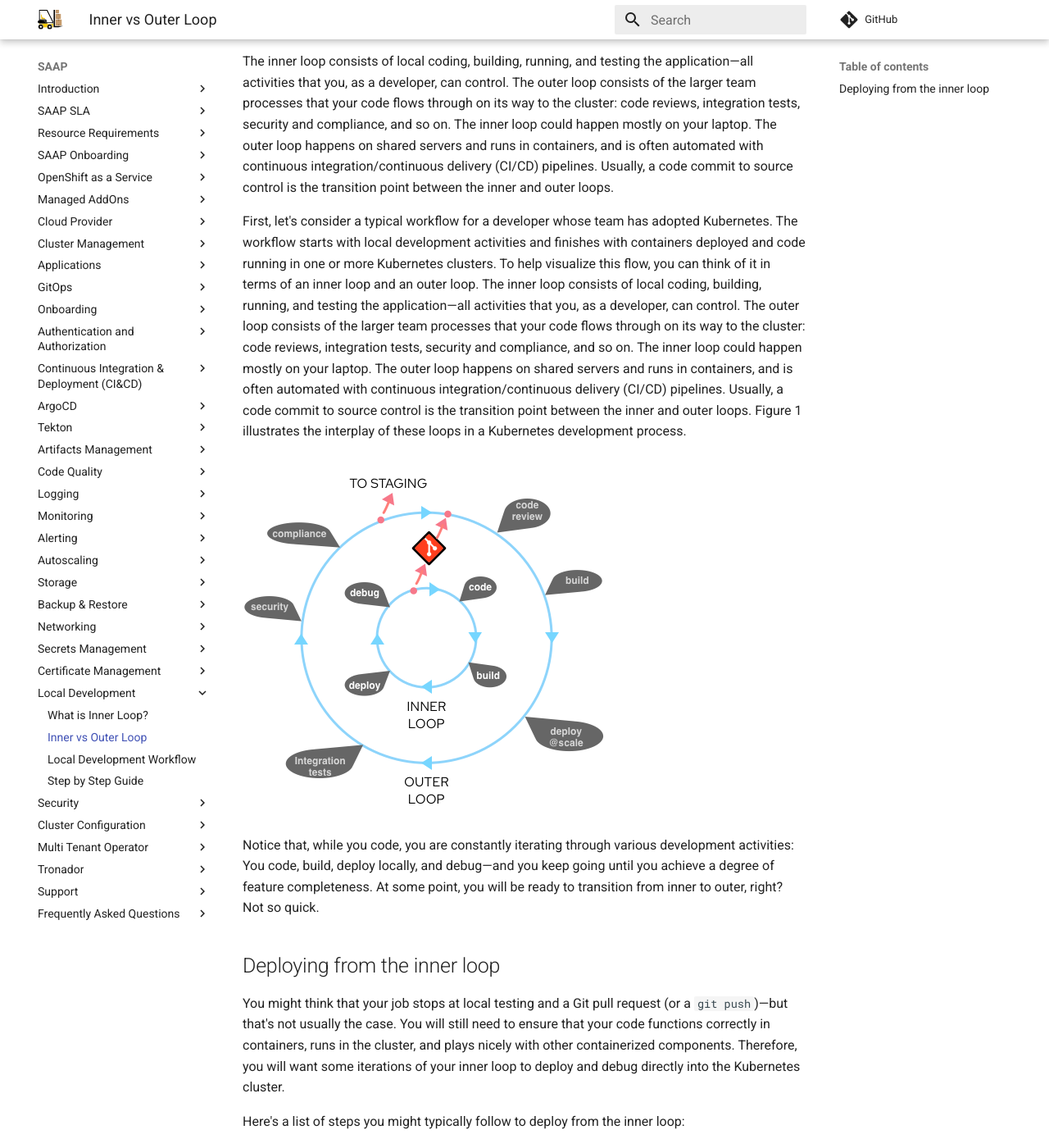
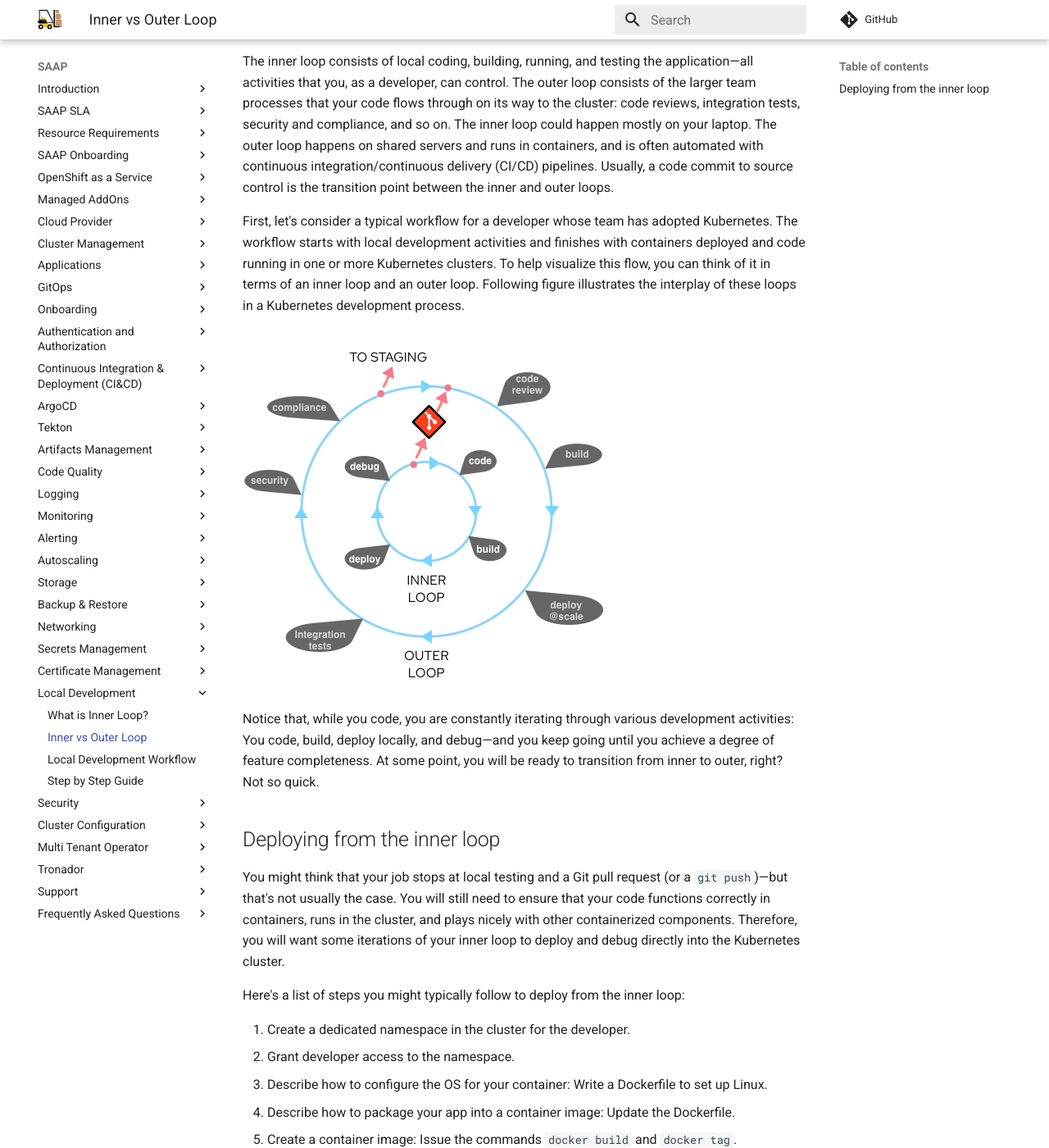
Before and after one commit to stakater/stakater-docs, an MkDocs documentation site: the page built from docs/content/sre/local-development/inner-vs-outer-loop.md, in a window 1280 px wide and 1400 px high, scrolled down 609 px. Shown: the whole window at 82% size. Built offline with MkDocs 1.6.1 and Material for MkDocs 9.7.7, drawn with Linux system fonts in a browser that asks for light colours; comment, search, counter and statistics services are not loaded; some of the changed text lies outside the part shown.

Commit message:
fix inner loop docs

```diff
--- a/docs/content/sre/local-development/inner-vs-outer-loop.md
+++ b/docs/content/sre/local-development/inner-vs-outer-loop.md
@@ -4,7 +4,7 @@
 
 The inner loop consists of local coding, building, running, and testing the application—all activities that you, as a developer, can control. The outer loop consists of the larger team processes that your code flows through on its way to the cluster: code reviews, integration tests, security and compliance, and so on. The inner loop could happen mostly on your laptop. The outer loop happens on shared servers and runs in containers, and is often automated with continuous integration/continuous delivery (CI/CD) pipelines. Usually, a code commit to source control is the transition point between the inner and outer loops.
 
-First, let's consider a typical workflow for a developer whose team has adopted Kubernetes. The workflow starts with local development activities and finishes with containers deployed and code running in one or more Kubernetes clusters. To help visualize this flow, you can think of it in terms of an inner loop and an outer loop. The inner loop consists of local coding, building, running, and testing the application—all activities that you, as a developer, can control. The outer loop consists of the larger team processes that your code flows through on its way to the cluster: code reviews, integration tests, security and compliance, and so on. The inner loop could happen mostly on your laptop. The outer loop happens on shared servers and runs in containers, and is often automated with continuous integration/continuous delivery (CI/CD) pipelines. Usually, a code commit to source control is the transition point between the inner and outer loops. Figure 1 illustrates the interplay of these loops in a Kubernetes development process.
+First, let's consider a typical workflow for a developer whose team has adopted Kubernetes. The workflow starts with local development activities and finishes with containers deployed and code running in one or more Kubernetes clusters. To help visualize this flow, you can think of it in terms of an inner loop and an outer loop. Following figure illustrates the interplay of these loops in a Kubernetes development process.
 
 ![A flow diagram of the inner and outer loops in a Kubernetes development process](./images/inner-vs-outer-v2.png)
 
@@ -16,25 +16,18 @@ You might think that your job stops at local testing and a Git pull request (or
 
 Here's a list of steps you might typically follow to deploy from the inner loop:
 
-1. Describe how to configure the OS for your container:
-  - Write a Dockerfile to set up Linux.
-2. Describe how to package your app into a container image:
-  - Update the Dockerfile.
-3. Create a container image:
-  - Issue the commands `docker build` and `docker tag`.
-4. Upload the container image to a registry:
-  - Issue a `docker push`.
-5. Write one or more Kubernetes or OpenShift resource files:
-  - Write lots of YAML.
-6. Deploy your app to the cluster:
-  - Issue the command: `kubectl apply -f my_app.yaml`.
-7. Deploy other services to the cluster:
-  - Issue the command: `kubectl apply -f svc*.yaml`.
-8. Write the config (or set `ENV`) to allow apps to work together:
-  - Issue a `kubectl create configmap`.
-9. Configure apps to work together correctly:
-  - Issue a `kubectl apply -f my_configmap.yaml`.
+1. Create a dedicated namespace in the cluster for the developer.
+2. Grant developer access to the namespace.
+3. Describe how to configure the OS for your container: Write a Dockerfile to set up Linux.
+4. Describe how to package your app into a container image: Update the Dockerfile.
+5. Create a container image: Issue the commands `docker build` and `docker tag`.
+6. Upload the container image to a registry: Issue a `docker push`.
+7. Write one or more Kubernetes or OpenShift resource files: Write lots of YAML.
+8. Deploy your app to the cluster: Issue the command: `kubectl apply -f my_app.yaml`.
+9. Deploy other services to the cluster: Issue the command: `kubectl apply -f svc*.yaml`.
+10. Write the config (or set `ENV`) to allow apps to work together: Issue a `kubectl create configmap`.
+11. Configure apps to work together correctly: Issue a `kubectl apply -f my_configmap.yaml`.
 
 That's a lot of steps!
 
-Enter Tilt! which can help make many of those steps easier.
+Enter Stakater MTO & Tilt! which can help make many of those steps easier.
```
